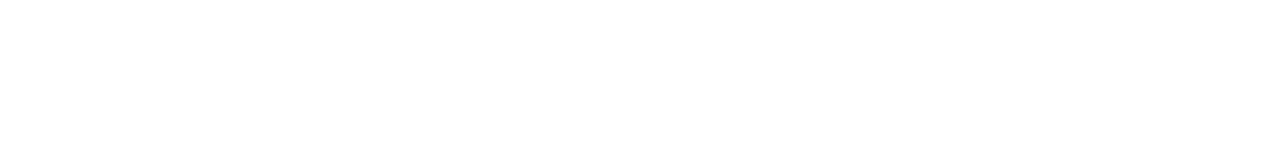
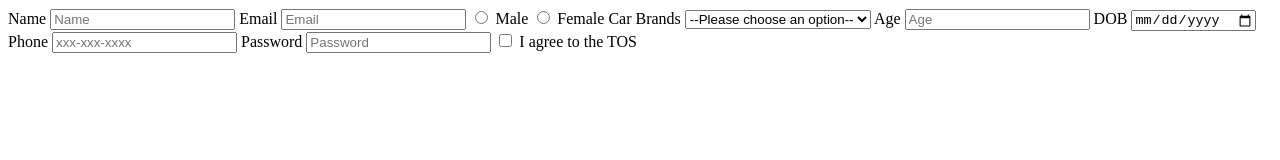
Before and after one commit to acciojob/signup-form-car-abhii47, a website: page main.html in a window 1280 px wide. Drawn offline with Linux system fonts and the light colour scheme.

Commit message:
created a submission

```diff
--- a/main.html
+++ b/main.html
@@ -8,6 +8,33 @@
 
 <body>
 	<!-- the entire body must be written by student -->
+	<form method="post">
+		<label for="name">Name</label>
+		<input type="text" id="name" placeholder="Name" required/>
+		<label for="email">Email</label>
+		<input type="email" id="email" placeholder="Email" required/>
+		<input type="radio" id="gender_m" name="gender" required/>
+		<label for="gender_m">Male</label>
+		<input type="radio" id="gender_f" name="gender" required/>
+		<label for="gender_f">Female</label>
+		<label for="cars">Car Brands</label>
+		<select id="cars">
+			<option value="" disabled selected>--Please choose an option--</option>
+			<option value="volvo">Volvo</option>
+			<option value="mustang">Mustang</option>
+		</select>
+		<label for="age">Age</label>
+		<input type="number" id="age" placeholder="Age" required/>
+		<label for="dob">DOB</label>
+		<input type="date" id="dob" required/>
+		<label for="tel">Phone</label>
+		<input type="tel" id="tel" placeholder="xxx-xxx-xxxx"/>
+		<label for="password">Password</label>
+		<input type="password" id="password" placeholder="Password" required/>
+		<input type="checkbox" id="tos" required />
+		<label for="tos">I agree to the TOS</label>
+
+	</form>
     <script type="text/javascript" src="./script.js">
 </script>
 
```
